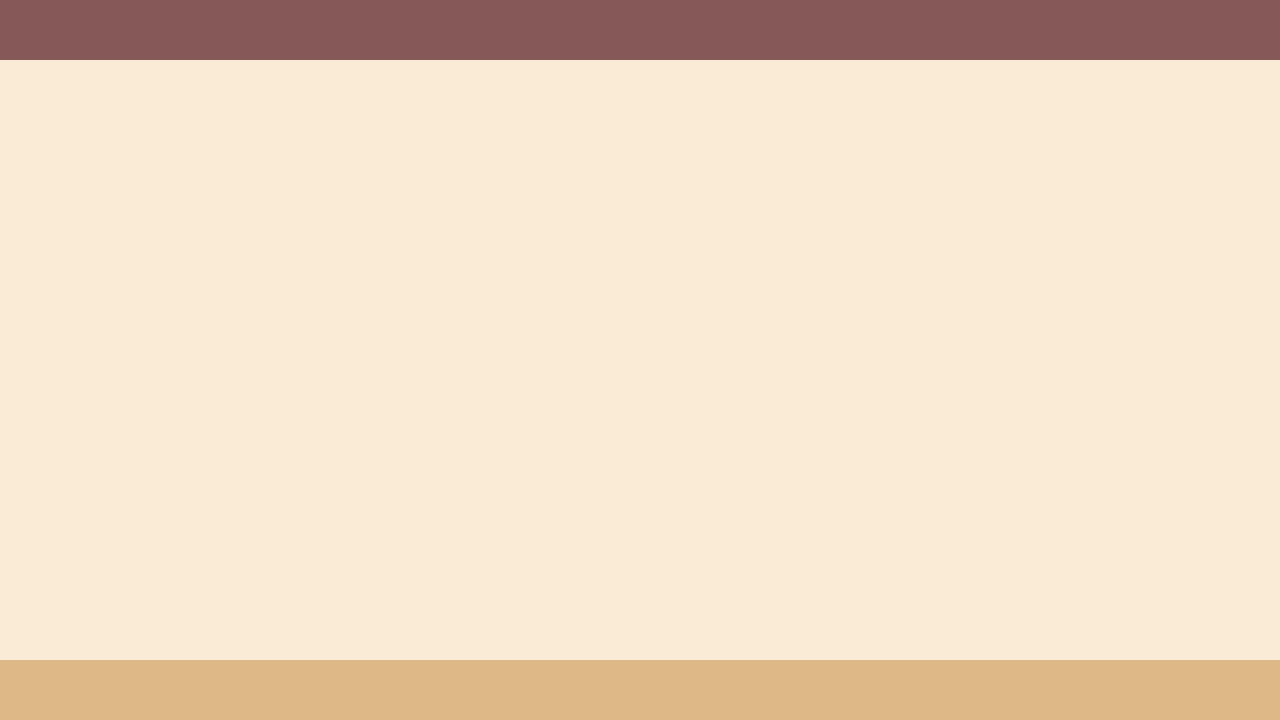
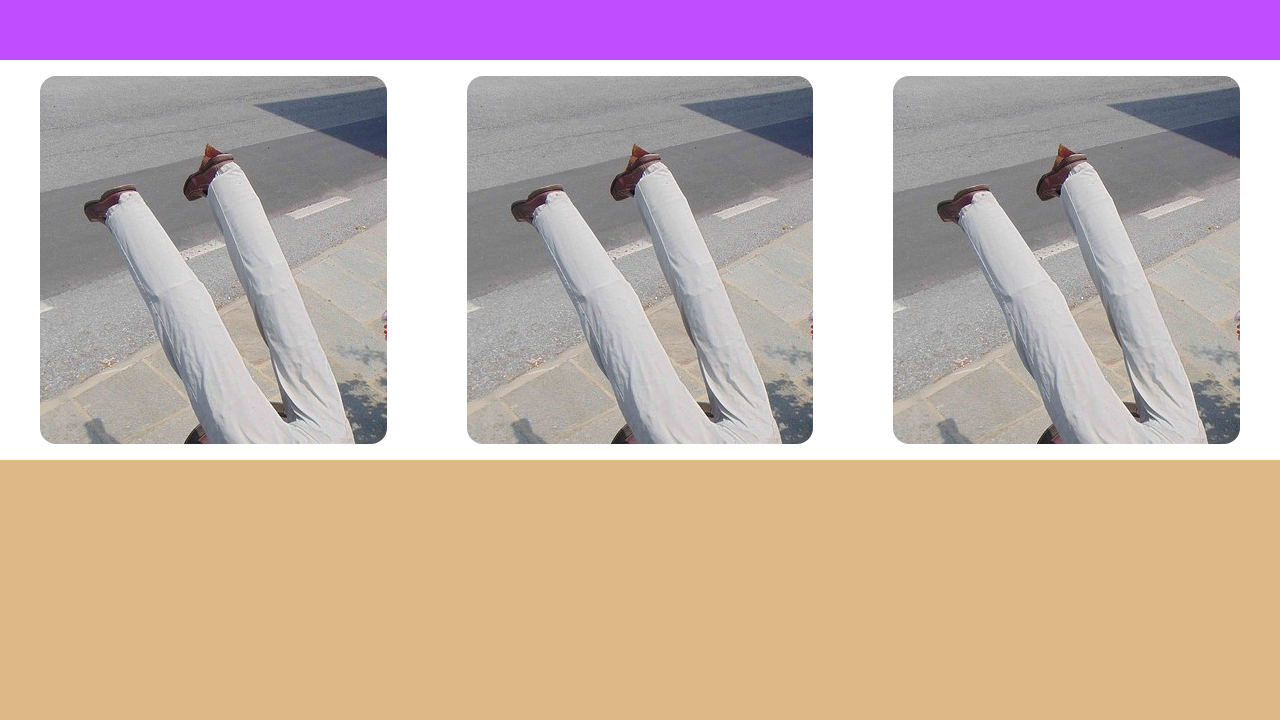
Before and after one commit to TheIndianVidyarthi/theindianvidyarthi, a plain HTML site: page index.html in a window 1280 px wide. Shown: the part 2414-3134 px from the top of the page. Drawn offline with Linux system fonts and the light colour scheme.

Commit message:
did stuff hopefully didnt break everything

```diff
--- a/css/styles.css
+++ b/css/styles.css
@@ -145,7 +145,7 @@
   /* Styling for the blog section of the page */
   #Work {
     position: relative;                                 /* Position the blog section relative to its normal position */
-    background-color: rgb(175, 175, 175);             /* Set the background color of the blog section */
+    background-color: #39FF14;             /* Set the background color of the blog section */
     height: 50vh;                                      /* Set the height of the blog section to 600 pixels */
     width: 100%;                                        /* Set the width of the blog section to 100% */
     display: flex;
@@ -154,7 +154,7 @@
   /* Styling for the newsletter section of the page */
   #Testimony {
     position: relative;                                 /* Position the newsletter section relative to its normal position */
-    background-color: rgb(135, 88, 88);               /* Set the background color of the newsletter section */
+    background-color: #C04DFF;               /* Set the background color of the newsletter section */
     height: 50vh;                                       /* Set the height of the newsletter section to 50% of the viewport height */
     width: 100%;                                        /* Set the width of the newsletter section to 100% */
     color: white;                                     /* Set the text color of the newsletter section to white */
@@ -162,10 +162,52 @@
 
   /* Styling for the partners section of the page */
   #Partners {
-    position: relative;                                 /* Position the partners section relative to its normal position */
-    background-color: antiquewhite;                   /* Set the background color of the partners section */
-    height: 600px;                                      /* Set the height of the partners section to 600 pixels */
-    width: 100%;                                        /* Set the width of the partners section to 100% */
+    position: relative;
+    background: white;
+    height: 50vh;
+    width: 100%;
+    display:grid;
+    grid-auto-flow: column;
+    place-content: center;
+  }
+  figure{
+    display:grid;
+    border-radius: 1em;
+    overflow: hidden;
+    cursor:pointer;
+  }
+  figure>*{
+    grid-area: 1/1;
+    transition:0.4s;
+  }
+  figure figcaption{
+    display:grid;
+    align-items: end;
+    font-family: Poppins;
+    font-size: 2.3em;
+    font-weight: bold;
+    color: rgb(0, 0, 0);
+    padding:0.75rem;
+    background:var(--c,#0009);
+    clip-path:inset(0 var(--_i,100%) 0 0);
+    -webkit-mask:
+    linear-gradient(#000 0 0),
+    linear-gradient(#000 0 0);
+    -webkit-mask-composite: xor;
+    -webkit-mask-clip: text,pading-box;
+    margin: -1px;
+  }
+  figure:hover figcaption{
+    --_i:0%;
+  }
+  figure:hover img{
+    transform: scale(1.2);
+  }
+  @supports not (-webkit-mask-clip: text) {
+    figure figcaption {
+     -webkit-mask: none;
+     color: #fff;
+    }
   }
 
   /* Styling for the contact section of the page */
--- a/index.html
+++ b/index.html
@@ -105,7 +105,18 @@
 
         </div>
         <div class="partitions" id = "Partners">
-
+            <figure>
+                <img src="image/newsletter1.jpg" alt="pt1">
+                <figcaption>Partner 1</figcaption>
+            </figure>
+            <figure style="--c:#fff5">
+                <img src="image/newsletter2.jpg" alt="pt2">
+                <figcaption>Partner 2</figcaption>
+            </figure>
+            <figure style="--c:#fff5">
+                <img src="image/newsletter3.jpg" alt="pt3">
+                <figcaption>Partner 3</figcaption>
+            </figure>
         </div>
         <div class="partitions" id = "Contact">
 
```
